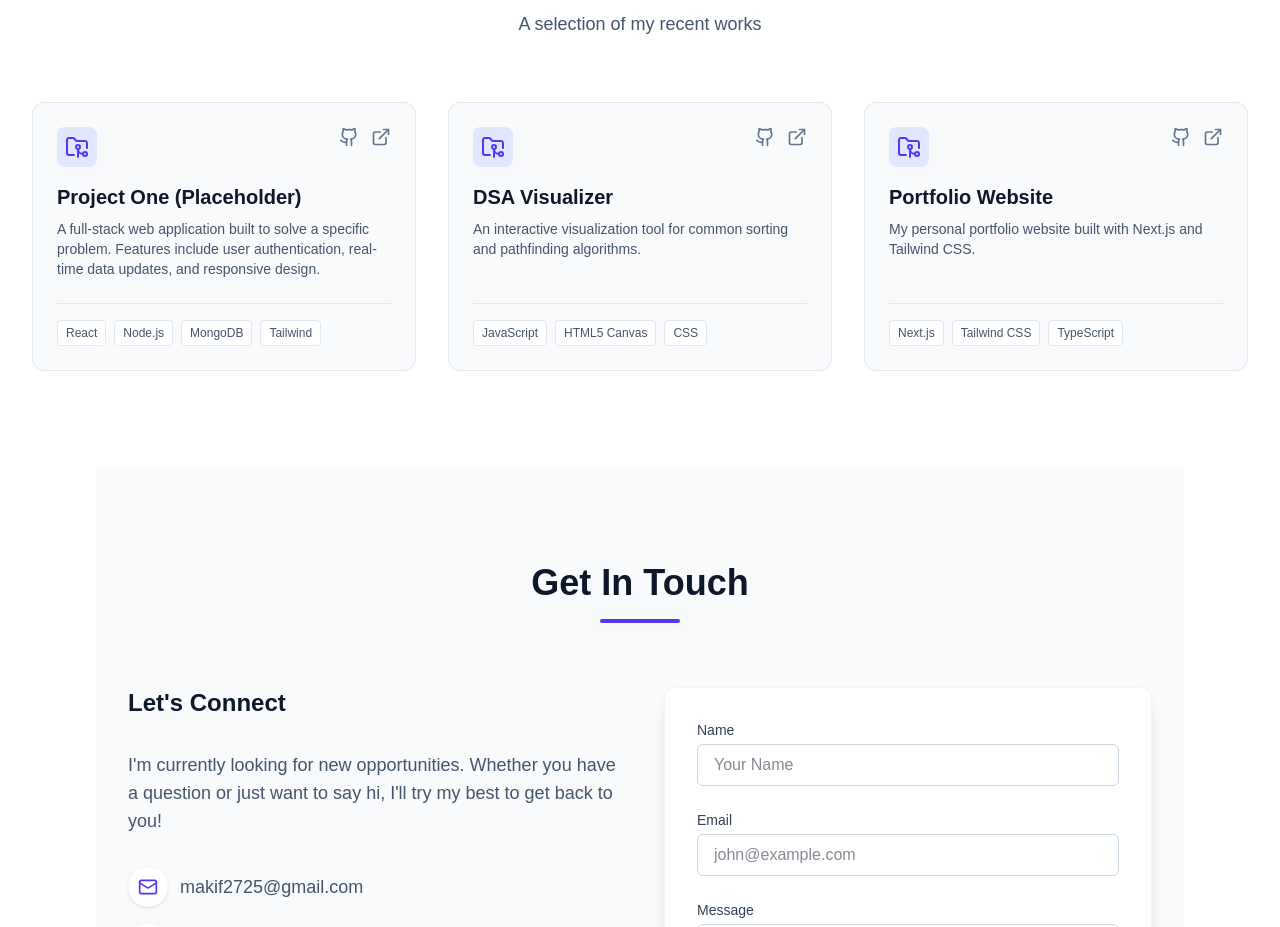
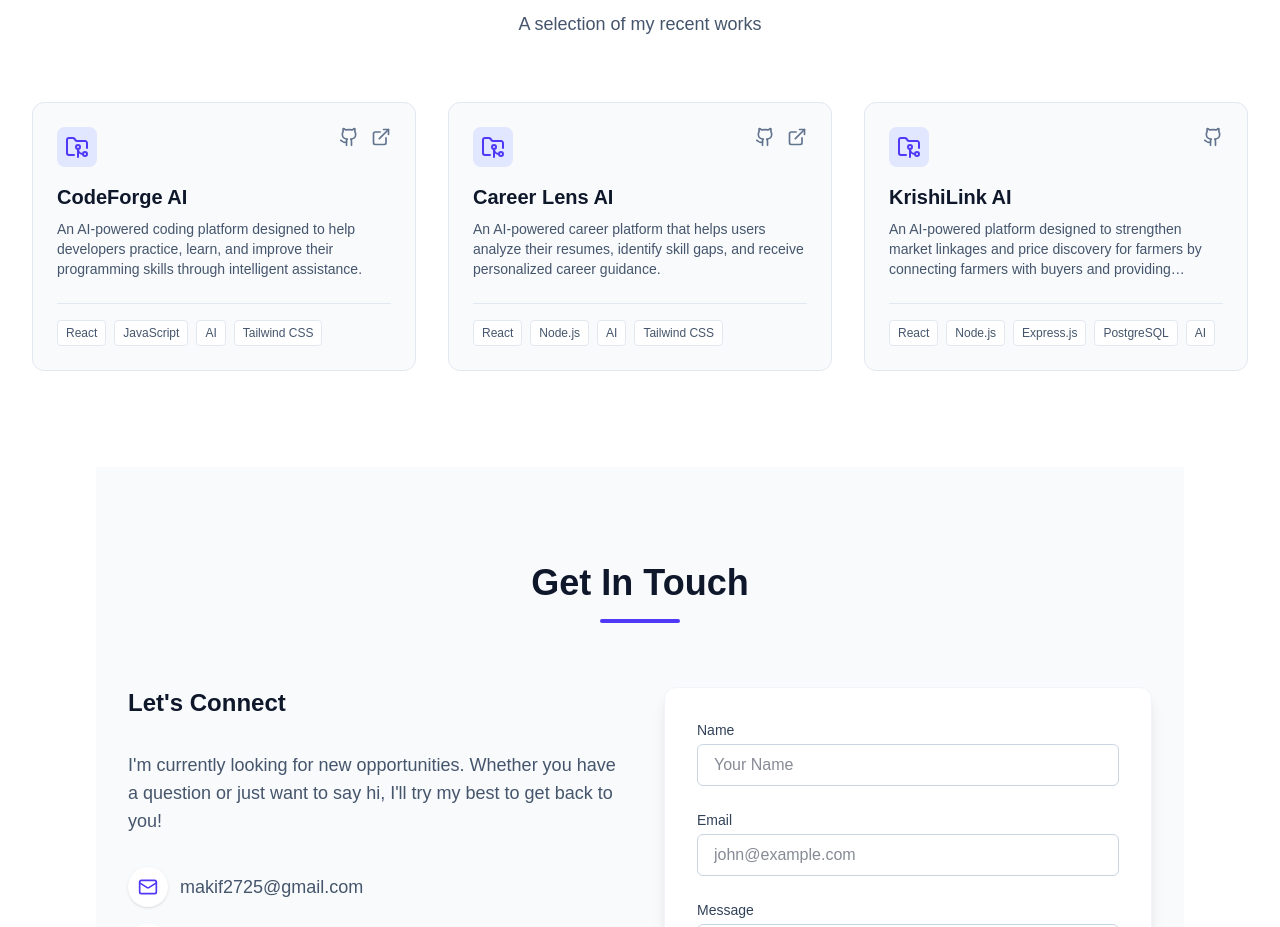
Before and after one commit to makif0456-cloud/portfolio, a Next.js app: page / in a window 1280 px wide. Shown: the part 3860-4787 px from the top of the page. Built offline with nearby package versions, Linux system fonts and the light colour scheme.

Commit message:
Add new AI-powered projects to portfolio

```diff
--- a/src/data/index.ts
+++ b/src/data/index.ts
@@ -57,25 +57,28 @@ export const portfolioData = {
     ],
     projects: [
     {
-            title: "Project One (Placeholder)",
-            description: "A full-stack web application built to solve a specific problem. Features include user authentication, real-time data updates, and responsive design.",
-            stack: ["React", "Node.js", "MongoDB", "Tailwind"],
-            github: "https://github.com/yourusername/project-one",
-            demo: "https://project-one-demo.com",
+        title: "CodeForge AI",
+        description:
+            "An AI-powered coding platform designed to help developers practice, learn, and improve their programming skills through intelligent assistance.",
+        stack: ["React", "JavaScript", "AI", "Tailwind CSS"],
+        github: "https://github.com/makif0456-cloud/CodeForge-AI",
+        demo: "https://code-forge-ai-olive.vercel.app/",
     },
     {
-            title: "DSA Visualizer",
-            description: "An interactive visualization tool for common sorting and pathfinding algorithms.",
-            stack: ["JavaScript", "HTML5 Canvas", "CSS"],
-            github: "https://github.com/yourusername/dsa-visualizer",
-            demo: "#",
+        title: "Career Lens AI",
+        description:
+            "An AI-powered career platform that helps users analyze their resumes, identify skill gaps, and receive personalized career guidance.",
+        stack: ["React", "Node.js", "AI", "Tailwind CSS"],
+        github: "https://github.com/makif0456-cloud/career-lens-ai",
+        demo: "https://career-lens-ai-pi.vercel.app/",
     },
     {
-            title: "Portfolio Website",
-            description: "My personal portfolio website built with Next.js and Tailwind CSS.",
-            stack: ["Next.js", "Tailwind CSS", "TypeScript"],
-            github: "https://github.com/yourusername/portfolio",
-            demo: "#",
+        title: "KrishiLink AI",
+        description:
+            "An AI-powered platform designed to strengthen market linkages and price discovery for farmers by connecting farmers with buyers and providing intelligent market insights.",
+        stack: ["React", "Node.js", "Express.js", "PostgreSQL", "AI"],
+        github: "https://github.com/makif0456-cloud/KrishiLink-AI",
+        demo: "",
     },
 ],
     contact: {
```
Lines whose indentation alone changed are shown as unchanged.
